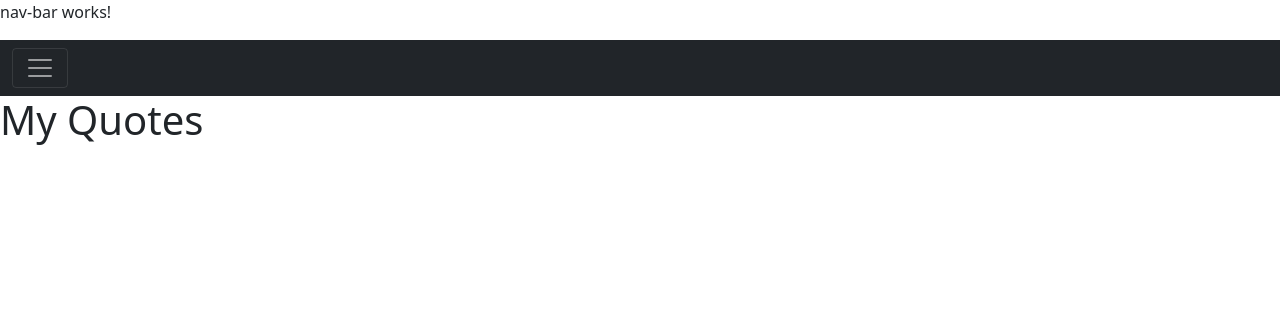
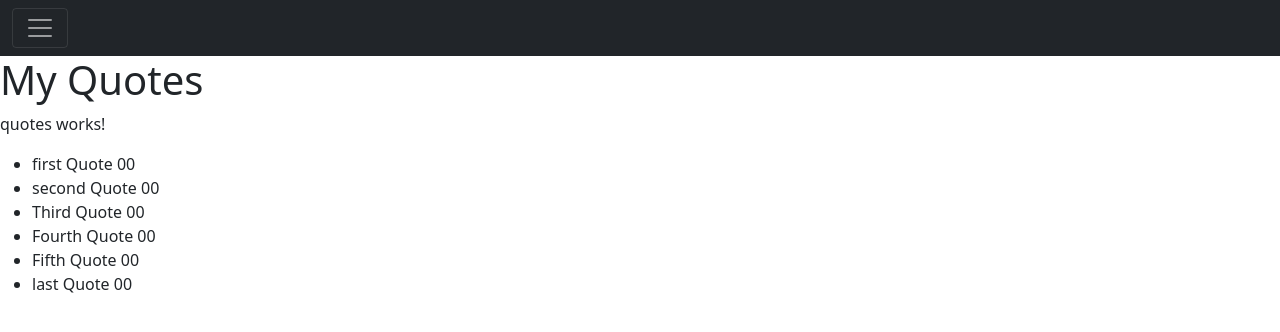
Before and after one commit to Otieno100/Quotes, an Angular app: page / in a window 1280 px wide. Shown: the top 332 px of the page. Built offline with nearby package versions, Linux system fonts and the light colour scheme.

Commit message:
added a directive *ngFor to loop through the array i created

```diff
--- a/src/app/app.component.html
+++ b/src/app/app.component.html
@@ -1,6 +1,9 @@
+
 <div>
   <app-nav-bar></app-nav-bar>
   <h1>My Quotes
   </h1>
+  <app-quotes></app-quotes>
+
 
 </div>
--- a/src/app/nav-bar/nav-bar.component.html
+++ b/src/app/nav-bar/nav-bar.component.html
@@ -1,4 +1,4 @@
-<p>nav-bar works!</p>
+
 <div class="collapse" id="navbarToggleExternalContent">
     <div class="bg-dark p-4">
       <h5 class="text-white h4">Collapsed content</h5>
--- a/src/app/quotes.ts
+++ b/src/app/quotes.ts
@@ -2,16 +2,17 @@ import { identifierName, Quote } from "@angular/compiler";
 
 export class Quotes {
     id!: number;
-    quote!: string;
+    quotes!: string;
     upVotes!:number;
     downVotes!:number;
+
 
 
 
     public showDescription: boolean;
     constructor(id: number, quote:string, upVotes:number, downVotes:number){
     this.id = id,
-    this.quote = quote,
+    this.quotes = quote,
     this.upVotes = upVotes,
     this. downVotes = downVotes
 
--- a/src/app/quotes/quotes.component.html
+++ b/src/app/quotes/quotes.component.html
@@ -1 +1,4 @@
 <p>quotes works!</p>
+<ul>
+    <li *ngFor="let quote of quotes">{{quote.quotes}} <span>{{quote.upVotes}}</span>{{quote.downVotes}} <span></span></li>
+</ul>
--- a/src/app/quotes/quotes.component.ts
+++ b/src/app/quotes/quotes.component.ts
@@ -1,5 +1,7 @@
+// import { Quote } from '@angular/compiler';
+// import { Quote } from '@angular/compiler';
 import { Component, OnInit } from '@angular/core';
-
+import { Quotes } from '../quotes';
 @Component({
   selector: 'app-quotes',
   templateUrl: './quotes.component.html',
@@ -7,6 +9,17 @@ import { Component, OnInit } from '@angular/core';
 })
 export class QuotesComponent implements OnInit {
 
+
+  quotes: Quotes[] = [
+    new Quotes(1, 'first Quote', 0,0),
+    new Quotes(2, 'second Quote',0,0),
+    new Quotes(3, 'Third Quote',0,0),
+    new Quotes(4, 'Fourth Quote',0,0),
+    new Quotes(5, 'Fifth Quote',0,0),
+    new Quotes(6,'last Quote',0,0),
+  ];
+
+
   constructor() { }
 
   ngOnInit(): void {
```
